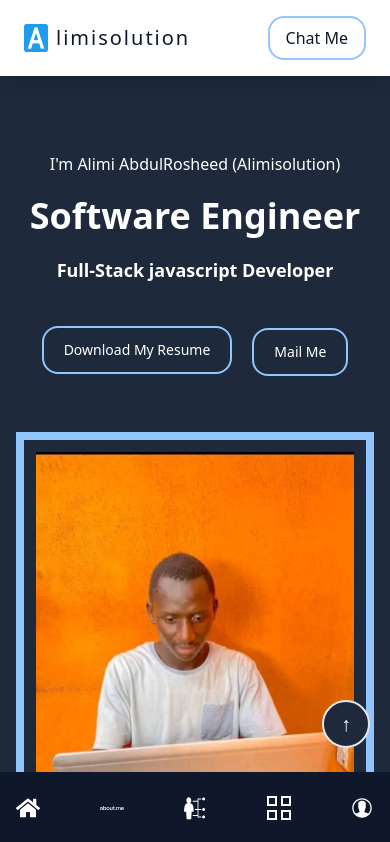
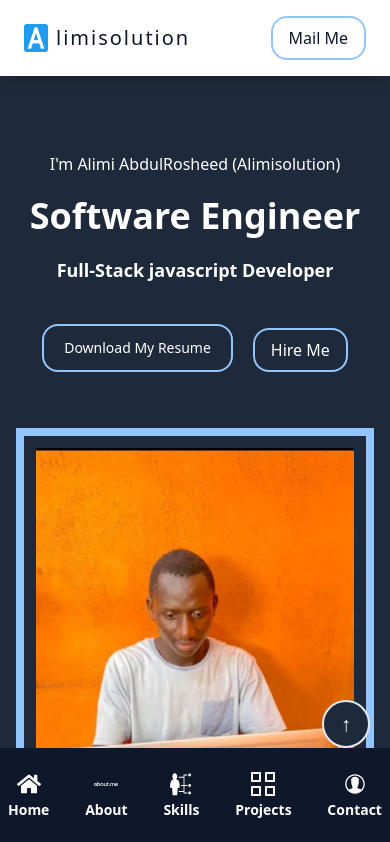
Before and after one commit to Alimisolution/portfolio, a React (Vite) app: page / in a window 390 px wide. Shown: the top 842 px of the page. Built offline with nearby package versions, Linux system fonts and the light colour scheme.

Commit message:
change the mobil menu

```diff
--- a/src/components/BigMenu.jsx
+++ b/src/components/BigMenu.jsx
@@ -13,7 +13,7 @@
                 <a href="#contact">Contact</a>
             </div>
             <div className="space-y-1 border-2 border-blue-300 py-2 sm:px-8 px-4 rounded-2xl">
-               <a href="whatsapp://send?phone=+2348080755931">Chat Me</a>
+               <a href="mailto:alimirosheed5000@gmail.com">Mail Me</a>
             </div>
 
         </nav>
--- a/src/components/Hero.jsx
+++ b/src/components/Hero.jsx
@@ -10,7 +10,10 @@
             <h1 className="font-bold text-lg md:text-2xl mb-10 mt-5">{text3}</h1>
               <div className="space-y-1 flex items-center gap-5 justify-center md:justify-start">
               <a href="/img/alimisolution.jpg" download className="border-2 border-blue-300 py-3 md:px-12 px-5 rounded-2xl text-sm ">Download My Resume</a>
-              <a href="mailto:alimirosheed5000@gmail.com" className="border-2 border-blue-300 py-3 md:px-12 px-5 rounded-2xl text-sm ">Mail Me</a>
+               <div className="space-y-1 border-2 border-blue-300 py-2 sm:px-8 px-4 rounded-2xl">
+              <a href="whatsapp://send?phone=+2348080755931">Hire Me</a>
+            </div>
+
 
             </div>
         </div>
--- a/src/components/MobileMneu.jsx
+++ b/src/components/MobileMneu.jsx
@@ -6,21 +6,41 @@
 
 function MobileMneu() {
      return (
-        <nav className="bg-slate-900 py-6 px-4 flex items-center justify-between md:hidden text-sm font-bold text-white fixed bottom-0 z-20 left-0 right-0">
-                  <a href="#home" className='font-bold text-2xl' >
+        <nav className="bg-slate-900 py-6 px-2 flex items-center justify-between md:hidden text-sm font-bold text-white fixed bottom-0 z-20 left-0 right-0">
+                  <a href="#home" className='font-bold text-2xl flex flex-col items-center gap-1' >
                     <FaHome/>
+                    <small className='text-sm'>
+
+                    Home
+                    </small>
                   </a>
-                <a href="#about" className='font-bold text-2xl' >
+                <a href="#about" className='font-bold text-2xl flex flex-col items-center gap-1' >
                 <SiAboutdotme/>
+                <small className='text-sm'>
+
+                About
+                </small>
                 </a>
-                <a href="#skills" className='font-bold text-2xl' >
+                <a href="#skills" className='font-bold text-2xl flex flex-col items-center gap-1' >
                   <GiSkills/>
+                  <small className='text-sm'>
+
+                  Skills
+                  </small>
                 </a>
-                <a href="#projects" className='font-bold text-2xl' >
+                <a href="#projects" className='font-bold text-2xl flex flex-col items-center gap-1' >
                   <GrProjects/>
+                  <small className='text-sm'>
+
+                  Projects
+                  </small>
                 </a>
-                <a href="#contact" className='font-bold text-2xl' >
+                <a href="#contact" className='font-bold text-2xl flex flex-col items-center gap-1' >
                   <IoIosContact/>
+                  <small className='text-sm'>
+
+                  Contact
+                  </small>
                 </a>
 
 
```
